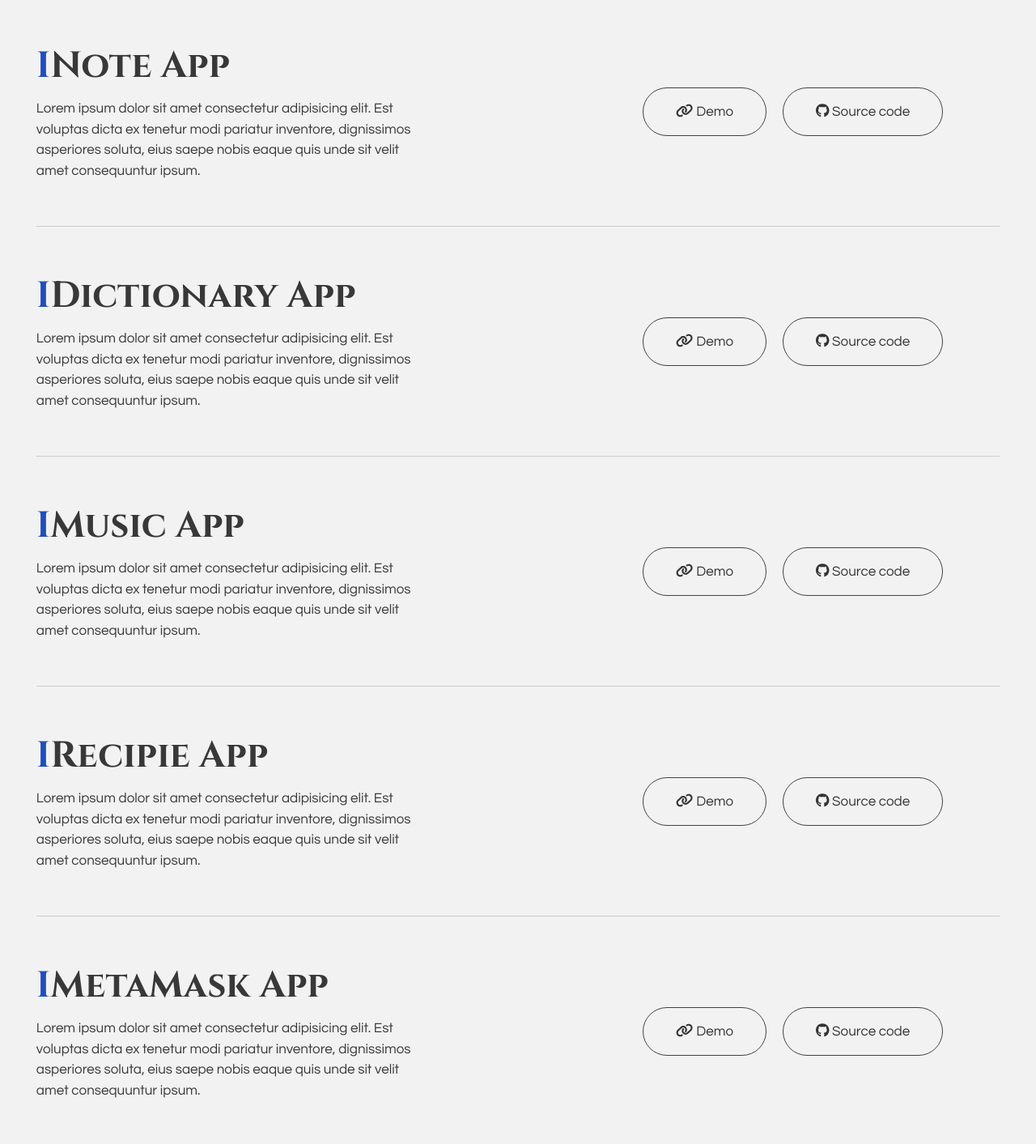
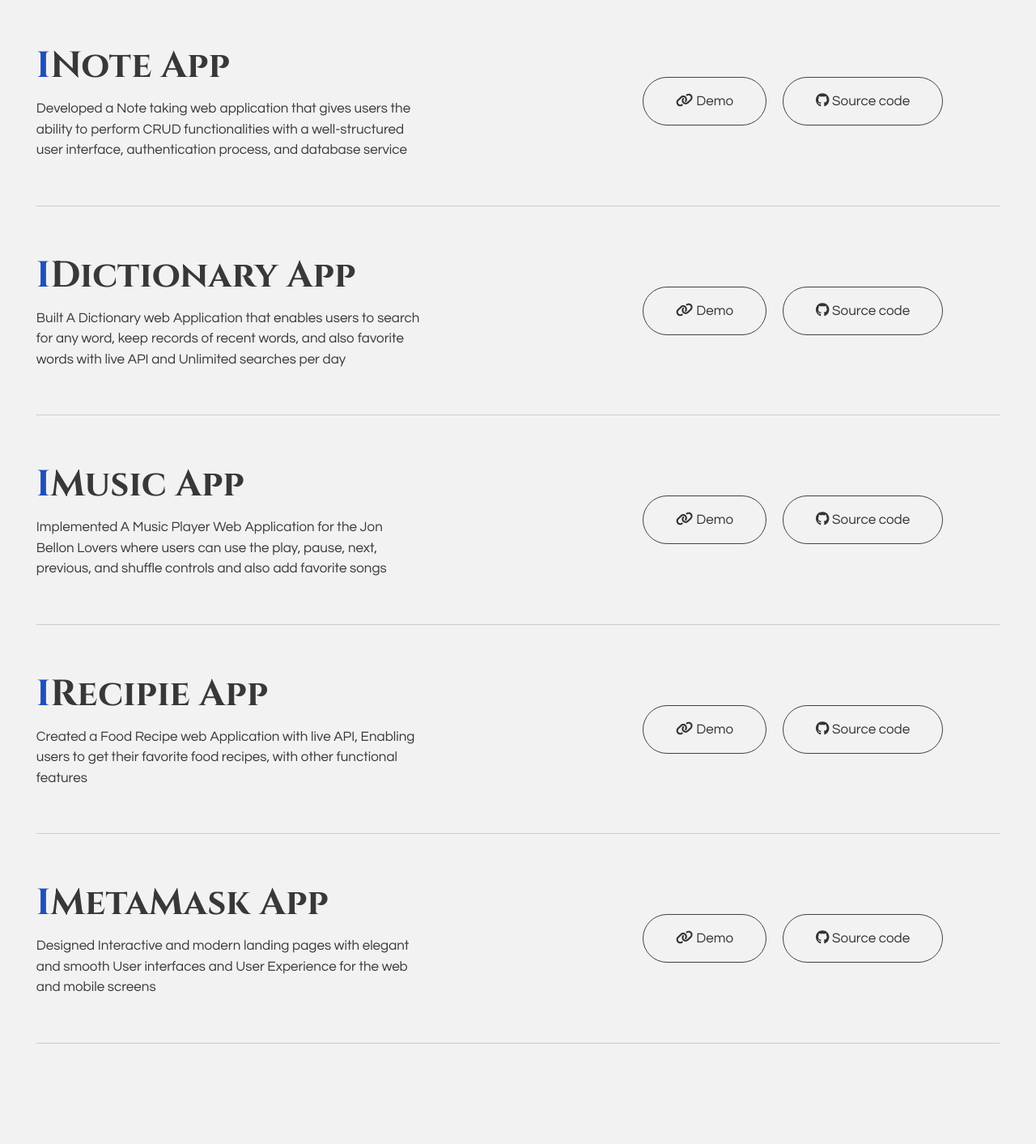
Before and after one commit to TopWright/Portfolio, a React (Create React App) app: page / in a window 1280 px wide. Shown: the part 1580-2993 px from the top of the page at 81% size. Built offline with nearby package versions, Linux system fonts and the light colour scheme; a web font is replaced by a local one.

Commit message:
Changes made

```diff
--- a/src/components/pages/About.jsx
+++ b/src/components/pages/About.jsx
@@ -9,7 +9,7 @@ const About = () => {
   return (
     <section className={classes.about} id="About">
       <div className={classes.content}>
-        I'm <span>TopWright</span>, i create functional & visually pleasing user
+        I'm <span>Temi Wright</span>, i create functional & visually pleasing user
         interfaces for the web and mobile.
       </div>
 
--- a/src/components/pages/ProjectItem.jsx
+++ b/src/components/pages/ProjectItem.jsx
@@ -15,12 +15,7 @@ const ProjectItem = (props) => {
           <span>I</span>
           {props.title}
         </h1>
-        <p className="description">
-          Lorem ipsum dolor sit amet consectetur adipisicing elit. Est voluptas
-          dicta ex tenetur modi pariatur inventore, dignissimos asperiores
-          soluta, eius saepe nobis eaque quis unde sit velit amet consequuntur
-          ipsum.
-        </p>
+        <p className="description">{props.description}</p>
       </div>
 
       <div className={classes.controls}>
--- a/src/components/pages/ProjectItem.module.css
+++ b/src/components/pages/ProjectItem.module.css
@@ -34,6 +34,7 @@
   font-family: "Questrial", sans-serif;
   border: solid 1px #414141;
   border-radius: 5rem;
+  cursor: pointer;
   padding: 2rem 4rem;
   transition: all 1.5s cubic-bezier(0.165, 0.84, 0.44, 1);
 }
--- a/src/components/pages/Projects.jsx
+++ b/src/components/pages/Projects.jsx
@@ -19,11 +19,28 @@ const Projects = () => {
         <span className={classes.count}>{`(${count})`}</span>
       </div>
 
-      <ProjectItem title="Note App" />
-      <ProjectItem title="Dictionary App" />
-      <ProjectItem title="Music App" />
-      <ProjectItem title="Recipie App" />
-      <ProjectItem title="MetaMask App" />
+      <ProjectItem
+        title="Note App"
+        description="Developed a Note taking web application that gives users the ability to perform CRUD functionalities with a well-structured user interface, authentication process, and database service"
+      />
+      <ProjectItem
+        title="Dictionary App"
+        description="Built A Dictionary web Application that enables users to search for any word, keep records of recent words, and also favorite words with live API and Unlimited searches per day
+"
+      />
+      <ProjectItem
+        title="Music App"
+        description="Implemented A Music Player Web Application for the Jon Bellon Lovers where users can use the play, pause, next, previous, and shuffle controls and also add favorite songs
+"
+      />
+      <ProjectItem
+        title="Recipie App"
+        description="Created a Food Recipe web Application with live API, Enabling users to get their favorite food recipes, with other functional features"
+      />
+      <ProjectItem
+        title="MetaMask App"
+        description="Designed Interactive and modern landing pages with elegant and smooth User interfaces and User Experience for the web and mobile screens"
+      />
     </section>
   );
 };
```
